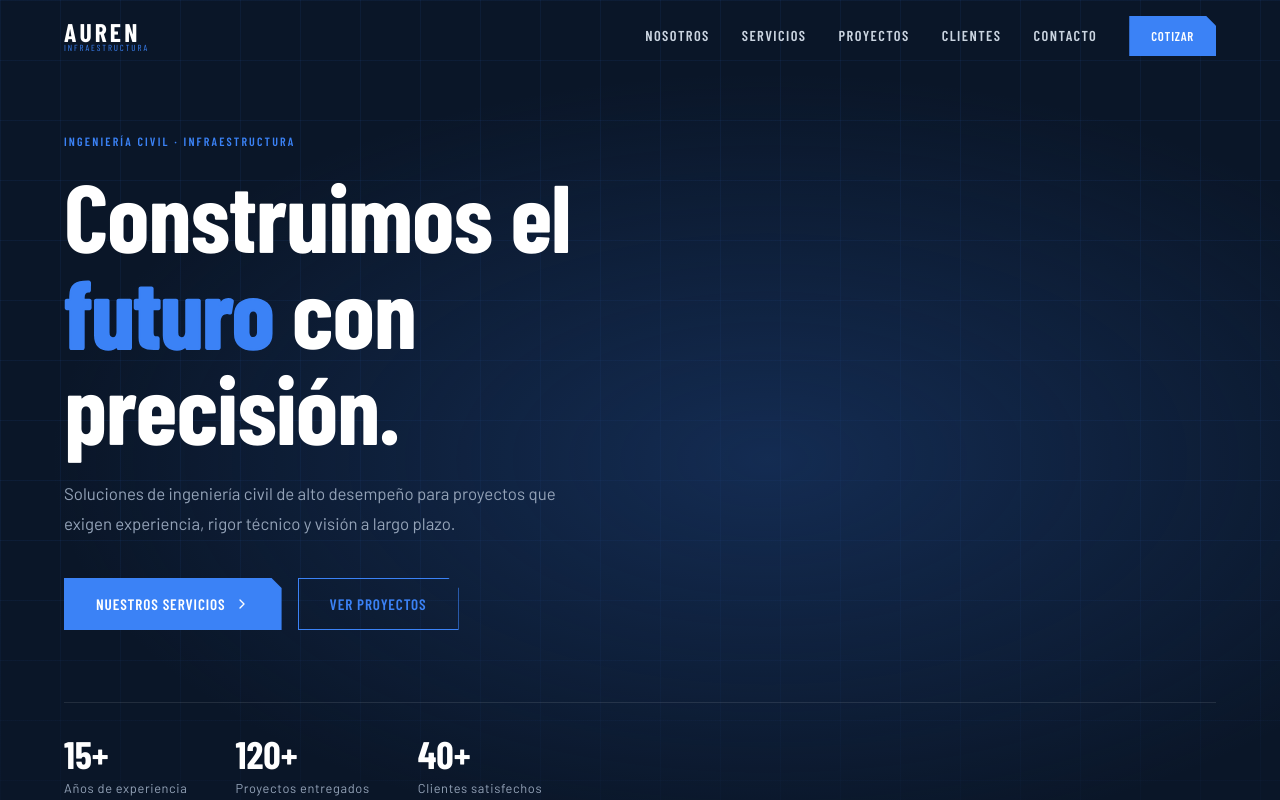
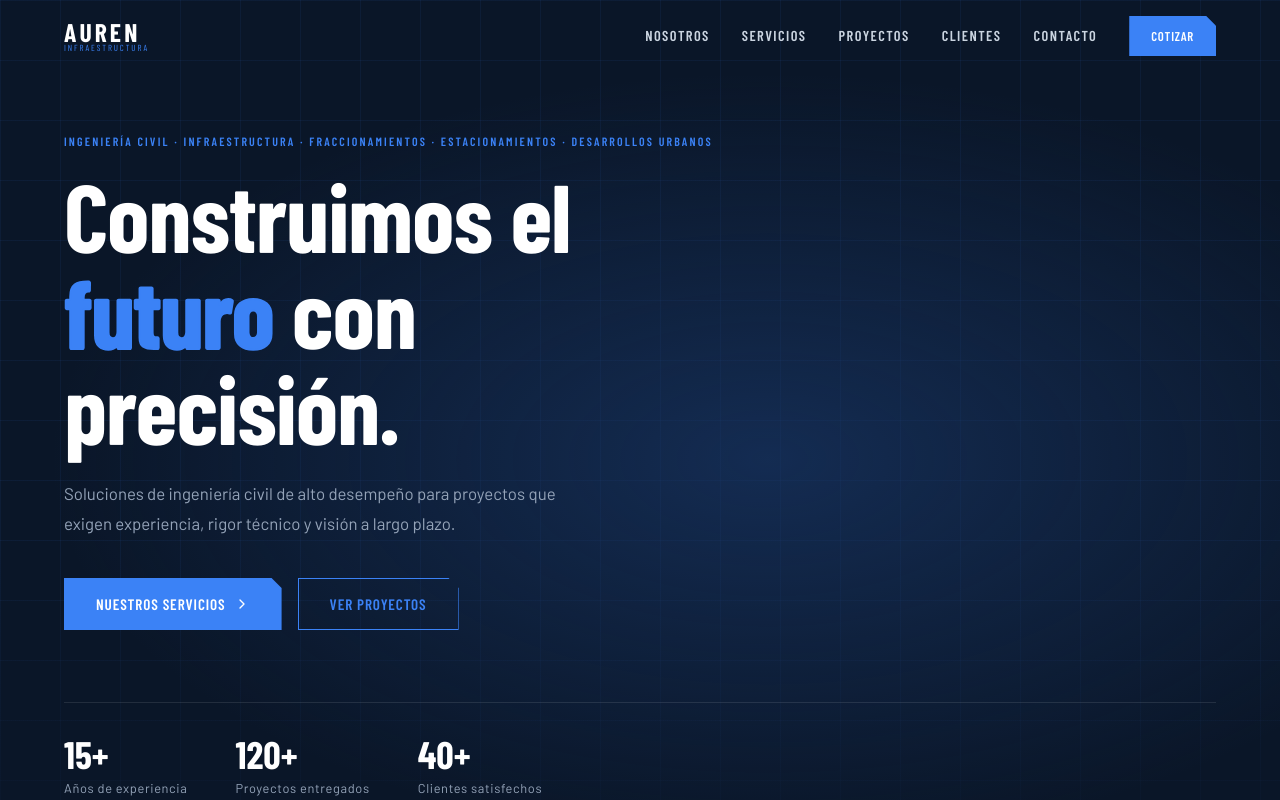
Before and after one commit to Diegocho1/auren-web, a React (Vite) app: page / in a window 1280 px wide. Shown: the top 800 px of the page. Built offline with nearby package versions, Linux system fonts and the light colour scheme; a web font is replaced by a local one.

Commit message:
Actualizacion 1 hero

```diff
--- a/src/components/sections/Hero.jsx
+++ b/src/components/sections/Hero.jsx
@@ -9,7 +9,7 @@ export default function Hero() {
       <div className="hero__gradient" />
 
       <div className="container hero__content">
-        <p className="section-label fade-up">Ingeniería Civil · Infraestructura</p>
+        <p className="section-label fade-up">Ingeniería Civil · Infraestructura · Fraccionamientos · Estacionamientos · Desarrollos Urbanos</p>
         <h1 className="hero__title fade-up delay-1">
           Construimos el<br />
           <span className="hero__title-accent">futuro</span> con<br />
```
